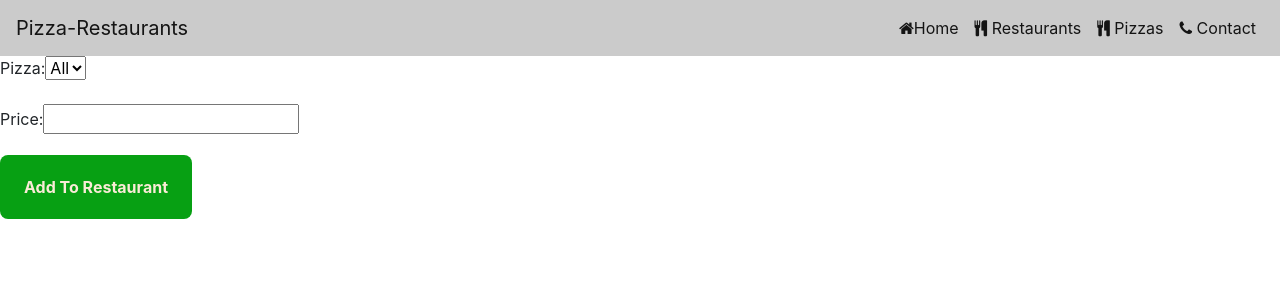
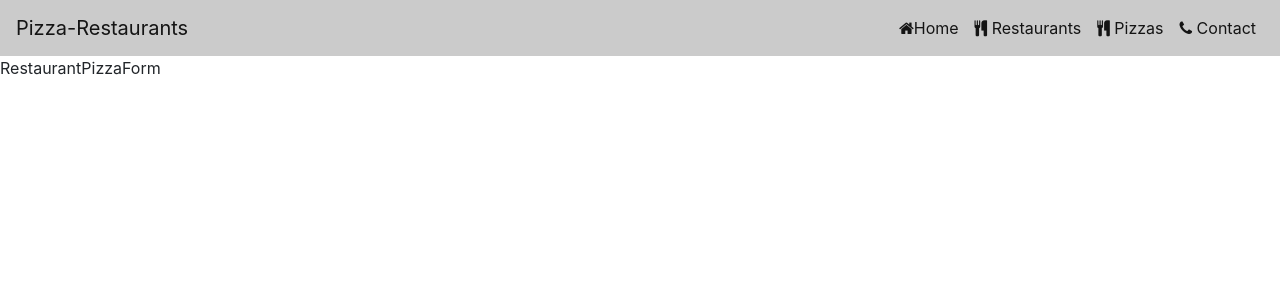
Before and after one commit to loretta-dhahabu/Pizza-Restaurants-code-challenge, a React (Create React App) app in the folder client/: page /restaurant_pizzas in a window 1280 px wide. Shown: the top 300 px of the page. Built offline with nearby package versions, Linux system fonts and the light colour scheme.

Commit message:
format form

```diff
--- a/client/src/component/RestaurantPizzaForm.js
+++ b/client/src/component/RestaurantPizzaForm.js
@@ -1,93 +1,9 @@
-import React from "react";
-import { useEffect, useState } from "react";
-import { Link, useParams } from "react-router-dom";
-import Restaurant from "./Restaurant";
+import React from 'react'
 
-
-function RestaurantPizzaForm ({pizzas})
-{
-  const [ price, setPrice ] = useState( "" )
-  // const [pizzas, setPizzas] = useState([]);
-  const [ formErrors, setFormErrors ] = useState( "" );
-  const { id } = useParams();
-  const [ formData, setFormData ] = useState( {
-    pizza_id: "",
-    restaurant_id: "",
-    price: ""
-  } );
-
-  function handleChange (event){
-    setFormData({...formData, [event.target.name]: event.target.value})
-  }
-
-  function handleSubmit (event)
-  {
-    event.preventDefault();
-
-    fetch( "/restaurant_pizzas", {
-      method: "POST",
-      headers: {
-        "Content-Type": "application/json",
-      },
-      body: {
-        body: JSON.stringify( formData ),
-      },
-    } )
-      .then( ( response ) => response.json() )
-      .then( ( data ) =>
-      {
-        console.log( data )
-        setFormData( data )
-      } );
-
-  }
-
-    return (
-      <form onSubmit={handleSubmit}>
-        <div className="form-group">
-          <label htmlFor="pizza_id">Pizza:</label>
-          <select
-            // id="pizza_id"
-            name="pizza_id"
-            value={formData.id}
-            onChange={handleChange}
-          >
-            <option value="">All</option>
-            {
-              ( Array.isArray( pizzas ) ? pizzas : [] ).map( pizza =>
-              {
-              console.log(pizza);
-              return(
-                 <option key={pizza.id} value={pizza.id}>{pizza.name}</option>
-              )
-            })
-          }
-          </select>
-        </div>
-
-        <div className="form-group">
-          <label htmlFor="pizza_id">Price: </label>
-          <input
-            type="number"
-            value={price}
-            onChange={(event) => setPrice(event.target.value)}
-          />
-        </div>
-        {formErrors.length > 0
-          ? formErrors.map((err) => (
-              <p key={err} style={{ color: "red" }}>
-                {err}
-              </p>
-            ))
-          : null}
-        <Link to={`/restaurants/${id}`} onClick={() => <Restaurant />}>
-          <button className="submitBtn">Add To Restaurant</button>
-        </Link>
-        {/* <button className="submitBtn" type="submit">
-          Add To Restaurant
-        </button> */}
-      </form>
-    );
+function RestaurantPizzaForm() {
+  return (
+    <div>RestaurantPizzaForm</div>
+  )
 }
 
-export default RestaurantPizzaForm;
+export default RestaurantPizzaForm
```
Also changed, not shown: client/src/component/Footer.js (+85 -6 lines), 1 other file (tests, documents, lock files or other folders).
